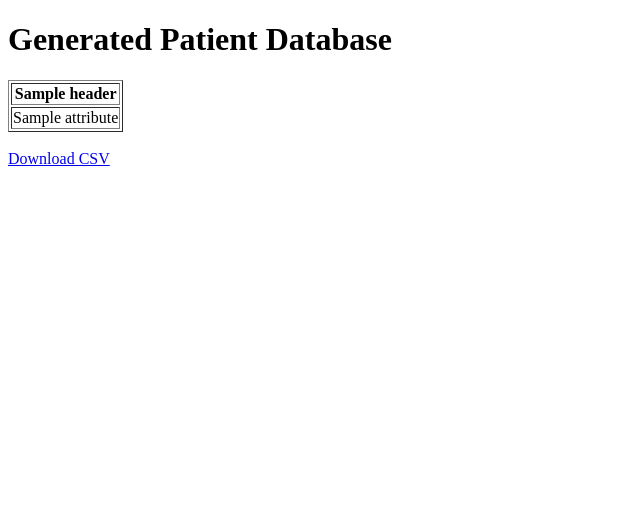
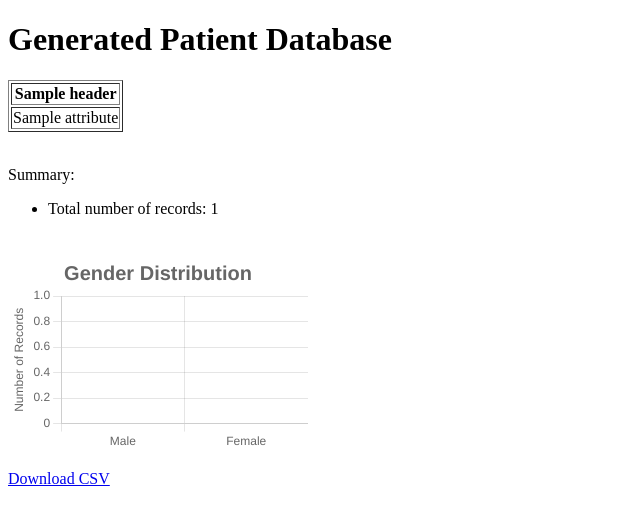
Before and after one commit to wizardofgit/zpi-project, a Flask app: template templates/table.html in a window 1280 px wide. Shown: the top 525 px of the page, without its empty margins (0-640 px from the left). Run offline with Flask 3, Linux system fonts and the light colour scheme; the template is opened without the code that fills it: most values are stand-ins (such as "Sample title", 1, 10 or a date in 2020); parts of the project's set-up code (start-up, migrations or seed data) failed here and were passed over.

Commit message:
changing a typo

```diff
--- a/main.py
+++ b/main.py
@@ -20,6 +20,46 @@ def verify_config_file():
                 raise "No openai_key found in config file"
     except FileNotFoundError:
         raise "No config file found"
+
+
+def calculate_summary(data_list):
+    male_heights = []
+    male_weights = []
+    female_heights = []
+    female_weights = []
+
+    for record in data_list:
+        try:
+            weight_str, height_str, gender = record
+
+            weight = int(weight_str.split()[0])
+            height = int(height_str.split()[0])
+            gender = gender.strip().lower()
+
+            if gender == 'male':
+                male_heights.append(height)
+                male_weights.append(weight)
+            elif gender == 'female':
+                female_heights.append(height)
+                female_weights.append(weight)
+        except (ValueError, IndexError) as e:
+            print(f"Error processing record: {record}, Error: {e}")
+            continue
+
+    num_male_records = len(male_heights)
+    num_female_records = len(female_heights)
+
+    print(f"Number of male records: {num_male_records}, Male heights: {male_heights}, Male weights: {male_weights}")
+    print(
+        f"Number of female records: {num_female_records}, Female heights: {female_heights}, Female weights: {female_weights}")
+
+    average_male_height = round(sum(male_heights) / num_male_records, 2) if num_male_records > 0 else 0
+    average_male_weight = round(sum(male_weights) / num_male_records, 2) if num_male_records > 0 else 0
+
+    average_female_height = round(sum(female_heights) / num_female_records, 2) if num_female_records > 0 else 0
+    average_female_weight = round(sum(female_weights) / num_female_records, 2) if num_female_records > 0 else 0
+
+    return num_male_records, average_male_height, average_male_weight, num_female_records, average_female_height, average_female_weight
 
 
 @app.route('/generate', methods=['GET', 'POST'])
@@ -54,14 +94,24 @@ def generate_prompt():
             data_list[i] = data_list[i].split(",")
         data_list.pop(0)
 
+        num_male_records, average_male_height, average_male_weight, num_female_records, average_female_height, average_female_weight = calculate_summary(
+            data_list)
+        total_records = len(data_list)
+
         with tempfile.NamedTemporaryFile(mode='w', delete=False, suffix='.csv') as temp_file:
             csv_writer = csv.writer(temp_file)
             csv_writer.writerow(headers)
             csv_writer.writerows(data_list)
             temp_file_path = temp_file.name
+        print(headers, data_list)
 
-        # Przekazanie danych do HTML template
-        return flask.render_template("table.html", headers=headers, data=data_list, csv_file=temp_file_path)
+        # Pass data to HTML template
+        return flask.render_template("table.html", headers=headers, data=data_list, csv_file=temp_file_path,
+                                     total_records=total_records,
+                                     num_male_records=num_male_records, average_male_weight=average_male_weight,
+                                     average_male_height=average_male_height, num_female_records=num_female_records,
+                                     average_female_weight=average_female_weight,
+                                     average_female_height=average_female_height)
 
 
 @app.route('/upload', methods=['GET', 'POST'])
--- a/templates/table.html
+++ b/templates/table.html
@@ -3,7 +3,16 @@
 <head>
     <meta charset="UTF-8">
     <meta name="viewport" content="width=device-width, initial-scale=1.0">
-    <title>Response</title>
+    <title>Generated Patient Database</title>
+    <script src="https://cdn.jsdelivr.net/npm/chart.js"></script>
+    <style>
+        canvas {
+            max-width: 300px;
+            max-height: 200px;
+            width: 100%;
+            height: auto;
+        }
+    </style>
 </head>
 <body>
 <h1>Generated Patient Database</h1>
@@ -26,7 +35,83 @@
     </tbody>
 </table>
 <br>
+<p>Summary:</p>
+<ul>
+    <li>Total number of records: {{ total_records }}</li>
+    {% if num_male_records > 0 %}
+    <ul>
+        <li>Male:
+            <ul>
+                <li>Number of records: {{ num_male_records }}</li>
+                <li>Average weight: {{ average_male_weight }}</li>
+                <li>Average height: {{ average_male_height }}</li>
+            </ul>
+        </li>
+    </ul>
+    {% endif %}
+    {% if num_female_records > 0 %}
+    <ul>
+        <li>Female:
+            <ul>
+                <li>Number of records: {{ num_female_records }}</li>
+                <li>Average weight: {{ average_female_weight }}</li>
+                <li>Average height: {{ average_female_height }}</li>
+            </ul>
+        </li>
+    </ul>
+    {% endif %}
+</ul>
+<br>
+<canvas id="genderHistogram"></canvas>
+
+<script>
+    // Dane dla histogramu
+    const data = {
+        labels: ['Male', 'Female'],
+        datasets: [{
+            label: 'Number of Records', // Etykieta dla serii danych
+            data: [{{ num_male_records }}, {{ num_female_records }}], // Dane liczbowe z Pythona
+            backgroundColor: ['blue', 'pink'] // Kolory słupków
+        }]
+    };
+
+    // Konfiguracja histogramu
+    const config = {
+        type: 'bar',
+        data: data,
+        options: {
+            plugins: {
+                title: {
+                    display: true,
+                    text: 'Gender Distribution', // Tytuł dla całego wykresu
+                    font: {
+                        size: 20, // Rozmiar czcionki
+                        weight: 'bold' // Pogrubienie czcionki
+                    }
+                },
+                legend: {
+                    display: false // Ukrycie legendy
+                }
+            },
+            scales: {
+                y: {
+                    beginAtZero: true, // Ustawienie początku osi Y na 0
+                    title: { // Dodanie tytułu dla osi Y
+                        display: true,
+                        text: 'Number of Records'
+                    }
+                }
+            }
+        }
+    };
+
+    // Utworzenie wykresu
+    var genderHistogram = new Chart(
+        document.getElementById('genderHistogram'),
+        config
+    );
+</script>
+<br>
 <a href="/download_csv?csv_file={{ csv_file }}">Download CSV</a>
-
 </body>
 </html>
```
Lines whose indentation alone changed are shown as unchanged.
